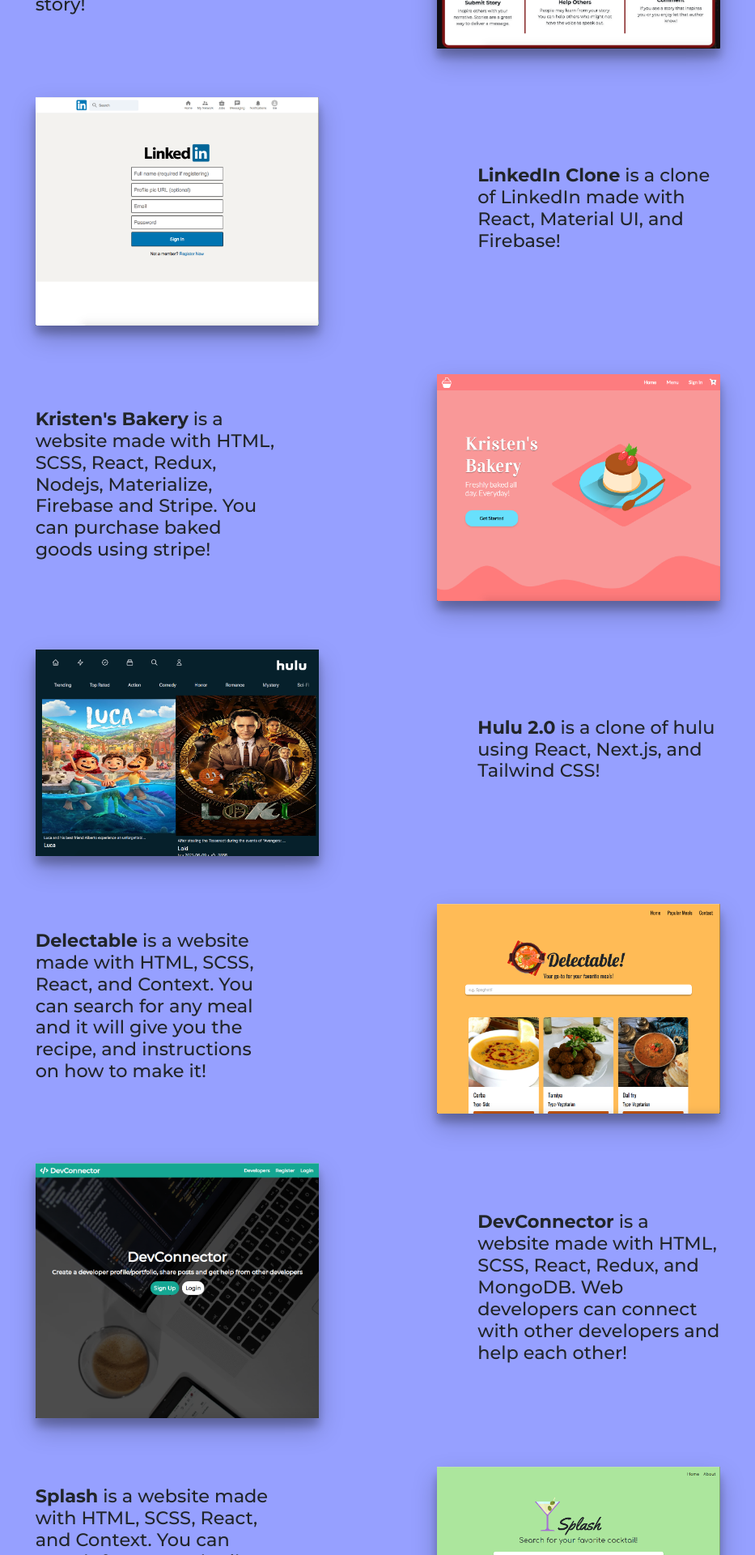
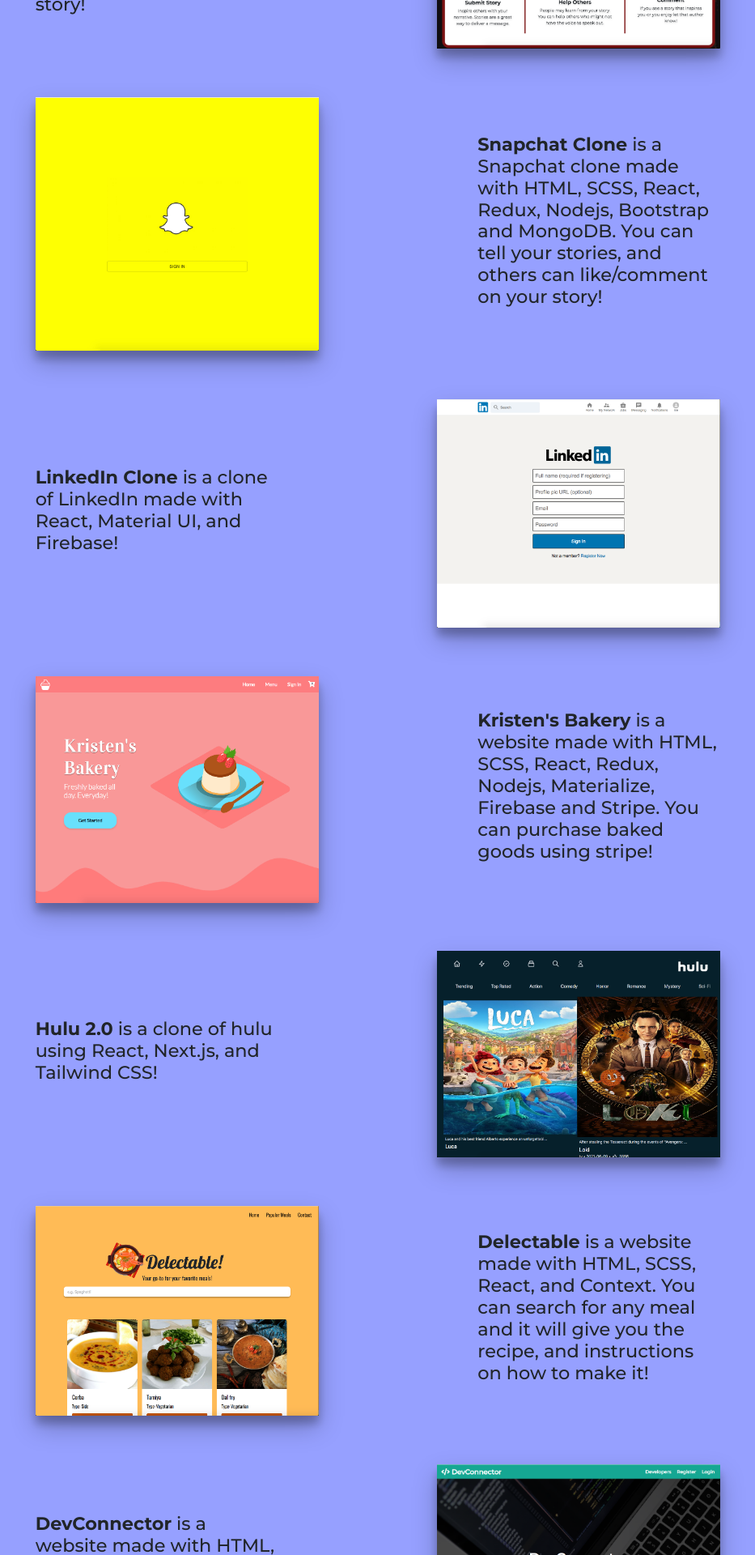
Before and after one commit to tom318267/portfolio, a React (Create React App) app: page / in a window 1280 px wide. Shown: the part 2560-4480 px from the top of the page at 81% size, without its empty margins (173-1106 px from the left). Built offline with nearby package versions, Linux system fonts and the light colour scheme; no server answers.

Commit message:
add snapchat clone

```diff
--- a/src/components /MyWork/MyWork.js
+++ b/src/components /MyWork/MyWork.js
@@ -10,6 +10,7 @@
 import delectable from "../../assets/delectable.png";
 import hulu2 from "../../assets/hulu2.png";
 import linkedin from "../../assets/linkedin.png";
+import snapchat from "../../assets/snapchat.png";
 import Aos from "aos";
 import "aos/dist/aos.css";
 import "./MyWork.scss";
@@ -53,6 +54,21 @@
       </div>
       <div data-aos="fade-left" className="work-container">
         <h3>
+          <strong>Snapchat Clone</strong> is a Snapchat clone made with HTML,
+          SCSS, React, Redux, Nodejs, Bootstrap and MongoDB. You can tell your
+          stories, and others can like/comment on your story!
+        </h3>
+        <a
+          rel="noreferrer"
+          target="_blank"
+          href="https://snapchat-clone-bb3e6.web.app/"
+        >
+          {" "}
+          <img className="hvr-grow" src={snapchat} alt="snapchat" />
+        </a>
+      </div>
+      <div data-aos="fade-right" className="work-container">
+        <h3>
           <strong>LinkedIn Clone</strong> is a clone of LinkedIn made with
           React, Material UI, and Firebase!
         </h3>
@@ -80,7 +96,7 @@
           <img className="hvr-grow" src={bakery} alt="kristen's-bakery" />
         </a>
       </div>
-      <div data-aos="fade-left" className="work-container">
+      <div data-aos="fade-right" className="work-container">
         <h3>
           <strong>Hulu 2.0</strong> is a clone of hulu using React, Next.js, and
           Tailwind CSS!
@@ -94,7 +110,7 @@
           <img className="hvr-grow" src={hulu2} alt="hulu2" />
         </a>
       </div>
-      <div data-aos="fade-right" className="work-container">
+      <div data-aos="fade-left" className="work-container">
         <h3>
           <strong>Delectable</strong> is a website made with HTML, SCSS, React,
           and Context. You can search for any meal and it will give you the
@@ -109,7 +125,7 @@
           <img className="hvr-grow" src={delectable} alt="delectable" />
         </a>
       </div>
-      <div data-aos="fade-left" className="work-container">
+      <div data-aos="fade-right" className="work-container">
         <h3>
           <strong>DevConnector</strong> is a website made with HTML, SCSS,
           React, Redux, and MongoDB. Web developers can connect with other
```
Also changed, not shown: src/assets/snapchat.png (added).
